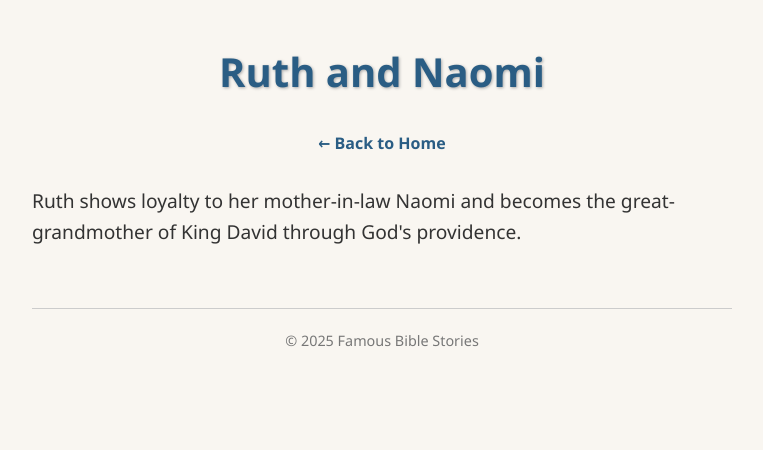
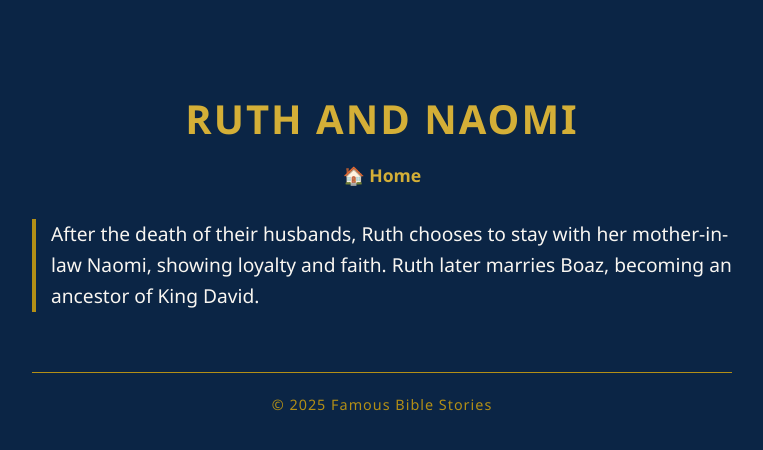
Before and after one commit to redheadliterature/Bible-Camp, a plain HTML site: page ruth-and-naomi.html in a window 1280 px wide. Shown: the whole page, without its empty margins (258-1021 px from the left). Drawn offline with Linux system fonts and the light colour scheme.

Commit message:
Update ruth-and-naomi.html

```diff
--- a/ruth-and-naomi.html
+++ b/ruth-and-naomi.html
@@ -4,22 +4,66 @@
   <meta charset="UTF-8" />
   <title>Ruth and Naomi - Famous Bible Stories</title>
   <style>
-    body { font-family: 'Segoe UI', Tahoma, Geneva, Verdana, sans-serif; max-width: 700px; margin: 40px auto; padding: 0 20px 40px; background-color: #f9f6f1; color: #333; line-height: 1.6; }
-    header { text-align: center; margin-bottom: 30px; }
-    h1 { color: #2a5d84; font-size: 2.5em; font-weight: 700; text-shadow: 1px 1px 3px #aaa; }
-    nav a { color: #2a5d84; text-decoration: none; font-weight: 600; border-bottom: 1.5px solid transparent; transition: 0.3s; }
-    nav a:hover { color: #740001; border-bottom: 1.5px solid #740001; }
-    section.summary { font-size: 1.2em; margin-top: 20px; }
-    footer { margin-top: 60px; text-align: center; font-size: 0.9em; color: #777; border-top: 1px solid #ccc; padding-top: 20px; }
+    body {
+      font-family: 'Segoe UI', Tahoma, Geneva, Verdana, sans-serif;
+      max-width: 700px;
+      margin: 40px auto;
+      padding: 20px;
+      background-color: #0B2545;
+      color: #F9F6F1;
+      line-height: 1.6;
+    }
+    header {
+      text-align: center;
+      margin-bottom: 30px;
+    }
+    h1 {
+      color: #D4AF37;
+      font-size: 2.5em;
+      text-transform: uppercase;
+      letter-spacing: 2px;
+      margin-bottom: 10px;
+    }
+    nav {
+      text-align: center;
+      margin-bottom: 20px;
+    }
+    nav a {
+      color: #D4AF37;
+      text-decoration: none;
+      font-weight: 700;
+      font-size: 1.1em;
+      transition: color 0.3s ease;
+    }
+    nav a:hover {
+      color: #F0D94E;
+    }
+    section.summary {
+      font-size: 1.2em;
+      border-left: 4px solid #B38F16;
+      padding-left: 15px;
+      margin-top: 20px;
+    }
+    footer {
+      margin-top: 60px;
+      text-align: center;
+      font-size: 0.9em;
+      color: #B38F16;
+      border-top: 1px solid #B38F16;
+      padding-top: 20px;
+      letter-spacing: 1px;
+    }
   </style>
 </head>
 <body>
   <header>
     <h1>Ruth and Naomi</h1>
-    <nav><a href="index.html">← Back to Home</a></nav>
+    <nav>
+      <a href="index.html">🏠 Home</a>
+    </nav>
   </header>
   <section class="summary">
-    <p>Ruth shows loyalty to her mother-in-law Naomi and becomes the great-grandmother of King David through God's providence.</p>
+    <p>After the death of their husbands, Ruth chooses to stay with her mother-in-law Naomi, showing loyalty and faith. Ruth later marries Boaz, becoming an ancestor of King David.</p>
   </section>
   <footer>
     &copy; 2025 Famous Bible Stories
```
